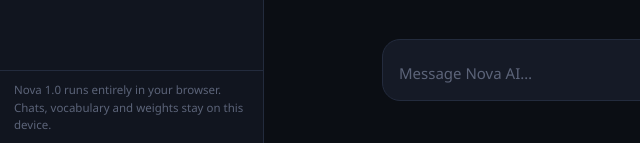
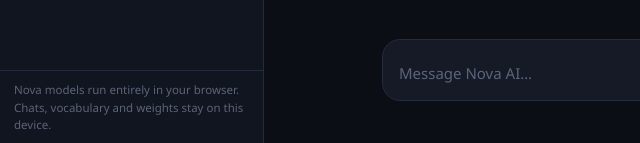
Before and after one commit to genity5-collab/Phollama-OS, a website: page index.html in a window 1280 px wide. Shown: the part 657-800 px from the top of the page, 0-640 px from the left. Drawn offline with Linux system fonts and the light colour scheme.

Commit message:
Sidebar note: say Nova models (family of three)

```diff
--- a/index.html
+++ b/index.html
@@ -31,7 +31,7 @@
       </button>
       <div class="chat-list" id="chatList"></div>
       <div class="sidebar-foot">
-        Nova 1.0 runs entirely in your browser.<br />Chats, vocabulary and weights stay on this device.
+        Nova models run entirely in your browser.<br />Chats, vocabulary and weights stay on this device.
       </div>
     </aside>
     <div class="sidebar-backdrop" id="sidebarBackdrop"></div>
```
